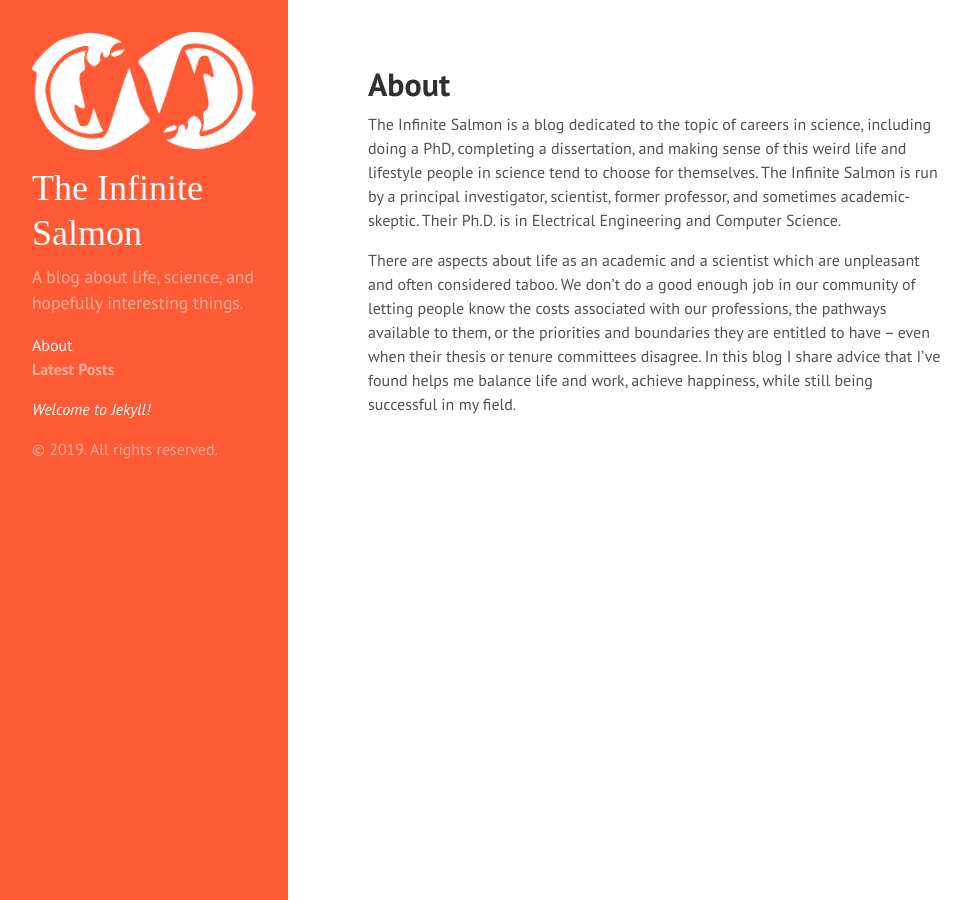
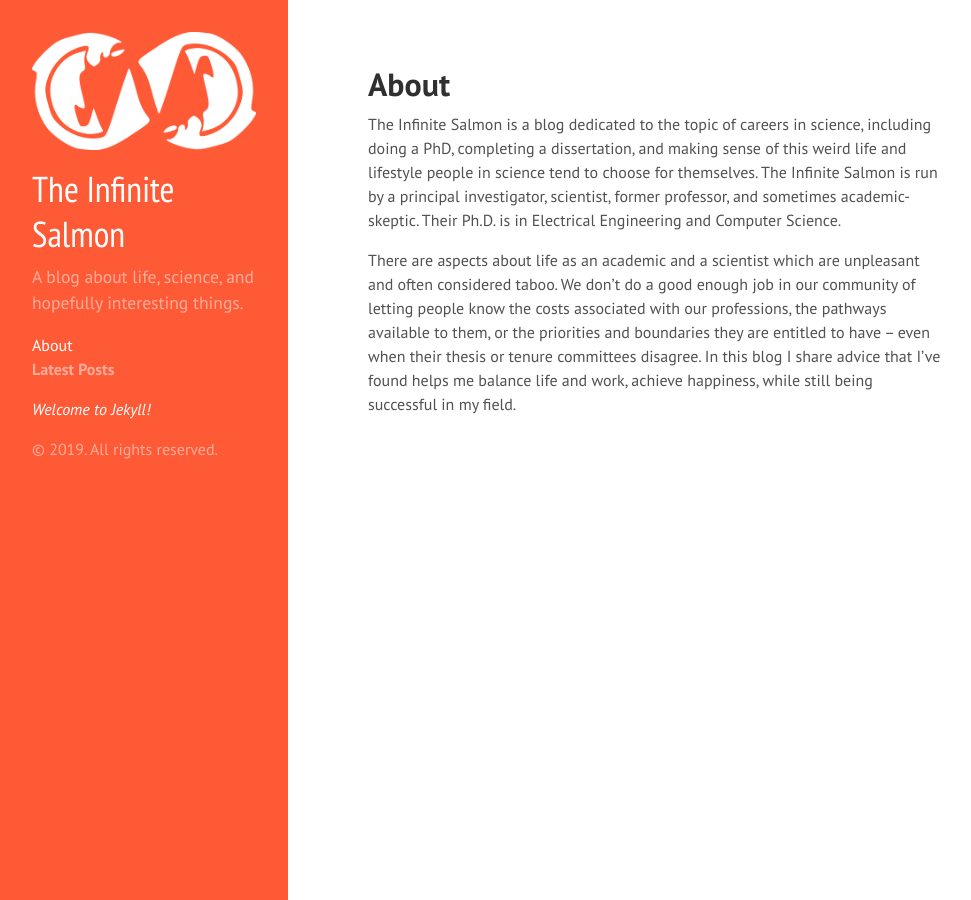
Before and after one commit to fujiwest/infinitesalmon, a Jekyll site: the page built from docs/index.md, in a window 1280 px wide. Shown: the whole page, without its empty margins (0-971 px from the left). Built offline with Jekyll 4.4.1, drawn with Linux system fonts in a browser that asks for light colours; some web fonts are replaced; our own code applies the rules of GitHub Pages for plain Markdown files.

Commit message:
Infinite Salmon Blog fonts

```diff
--- a/docs/_includes/head.html
+++ b/docs/_includes/head.html
@@ -20,7 +20,10 @@
   <link rel="stylesheet" href="{{ site.baseurl }}/public/css/hyde.css">
 
   <link rel="stylesheet" href="http://fonts.googleapis.com/css?family=PT+Sans:400,400italic,700">
+  <link rel="stylesheet" href="http://fonts.googleapis.com/css?family=PT+Sans+Narrow:400,400italic,700">
   <link href="https://fonts.googleapis.com/css?family=PT+Mono" rel="stylesheet">
+  <link href="https://fonts.googleapis.com/css?family=PT+Sans+Narrow" rel="stylesheet">
+
 
   <!-- Icons -->
   <link rel="apple-touch-icon-precomposed" sizes="144x144"
--- a/docs/public/css/hyde.css
+++ b/docs/public/css/hyde.css
@@ -80,7 +80,7 @@ html {
 .sidebar-about h1 {
   color: #fff;
   margin-top: 0;
-  font-family: "PT Mono", serif;
+  font-family: "PT Sans Narrow";
   font-size: 2.25rem;
   font-weight: normal;
 }
```
